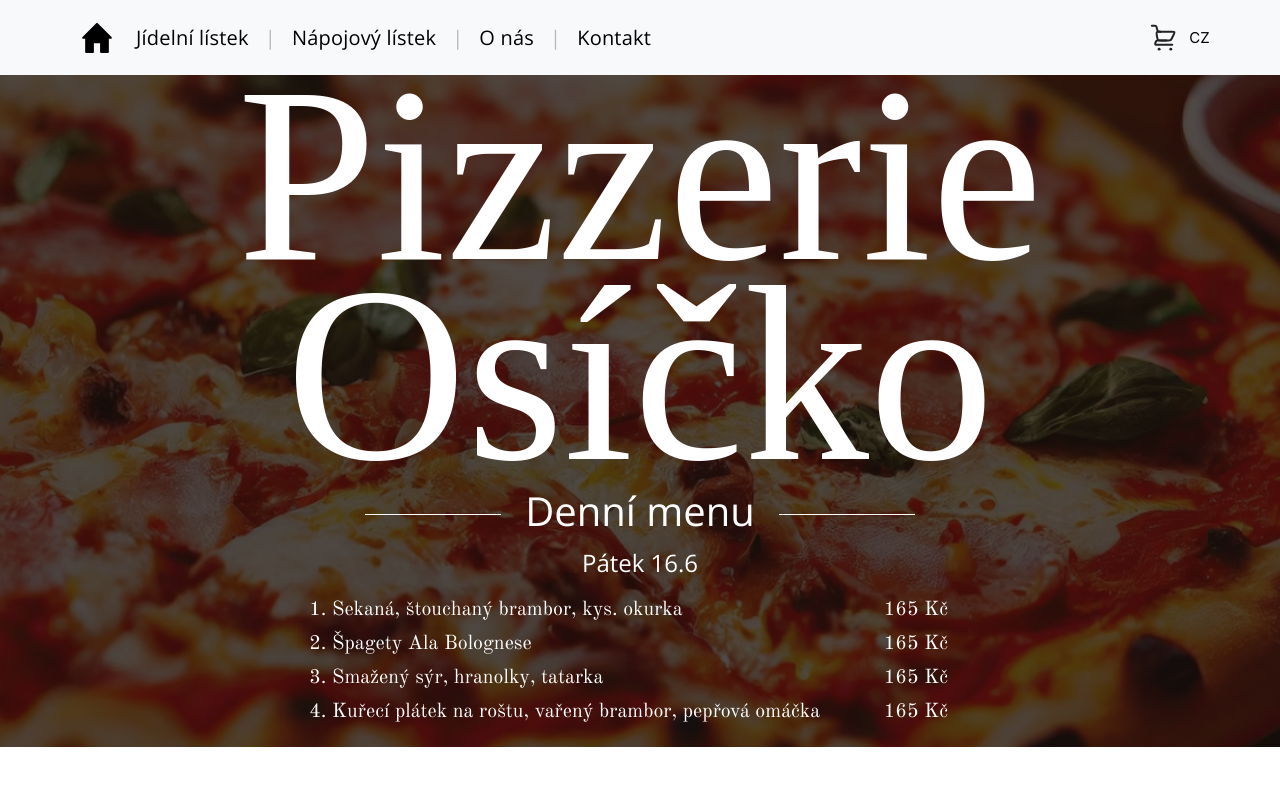
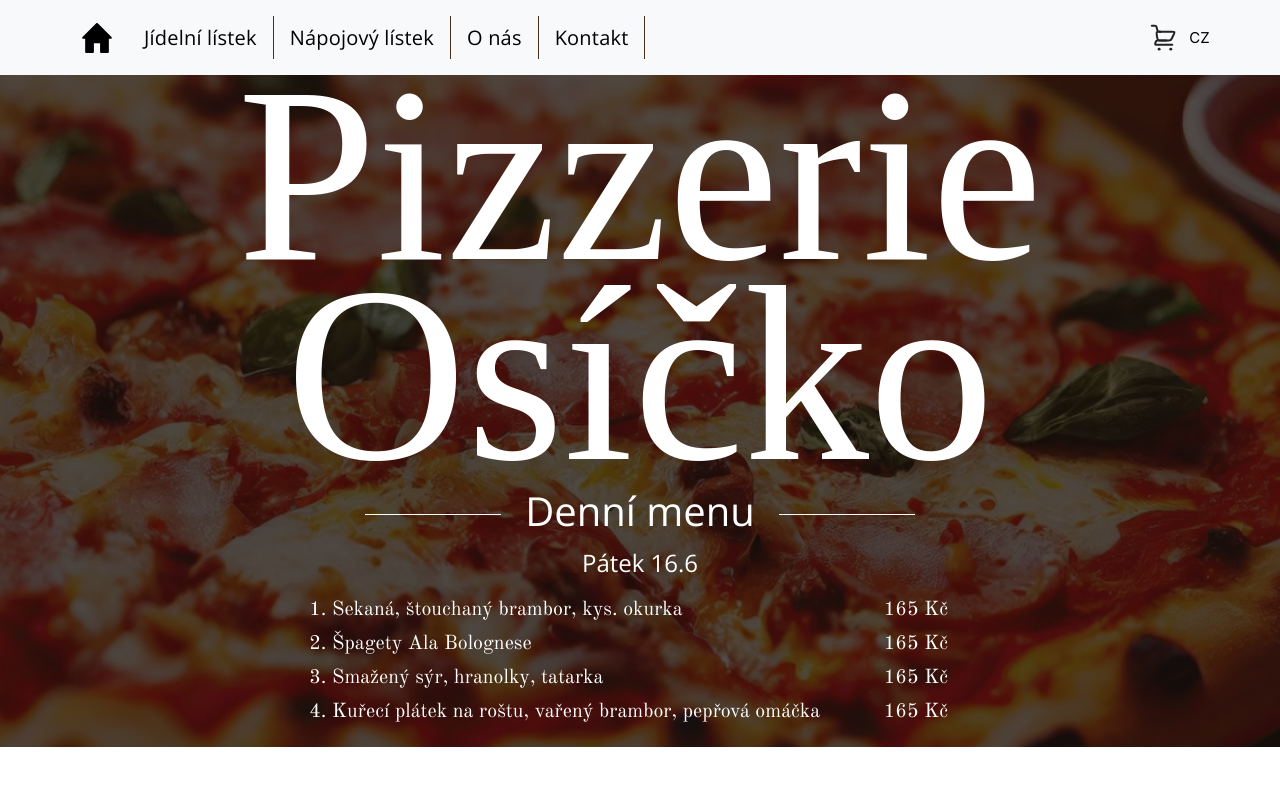
Before and after one commit to V1laZ/osicko-pizzerie, a Nuxt app: page / in a window 1280 px wide. Shown: the top 800 px of the page. Built offline with nearby package versions, Linux system fonts and the light colour scheme; a web font is replaced by a local one.

Commit message:
update styling

```diff
--- a/components/layout/Navbar.vue
+++ b/components/layout/Navbar.vue
@@ -16,11 +16,11 @@
                             v-for="(link, index) in links"
                             :key="index"
                             :to="link.path"
-                            class="nav-link"
+                            class="nav-link border-right px-3"
                             @click="moveIndicator($event)"
                         >
                             <span>{{ link.name }}</span>
-                            <span class="ms-3 opacity-25" v-if="index < links.length - 1">|</span>
+                            <!-- <span class="ms-3 opacity-25" v-if="index < links.length - 1">|</span> -->
                         </NuxtLink>
                         <span class="indicator" :style="indicatorStyle"></span>
                     </div>
@@ -96,6 +96,9 @@ watch(() => route.fullPath, () => {
 </script>
 
 <style scoped>
+.border-right {
+    border-right: 1px solid #45301f;
+}
 .navbar-text {
     color: #45301f;
     font-size: 20px;
```
